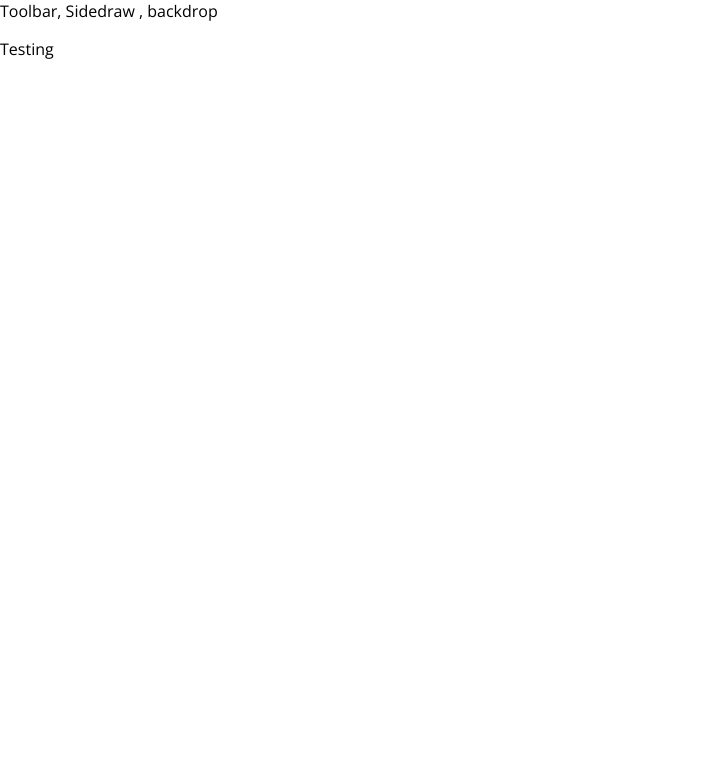
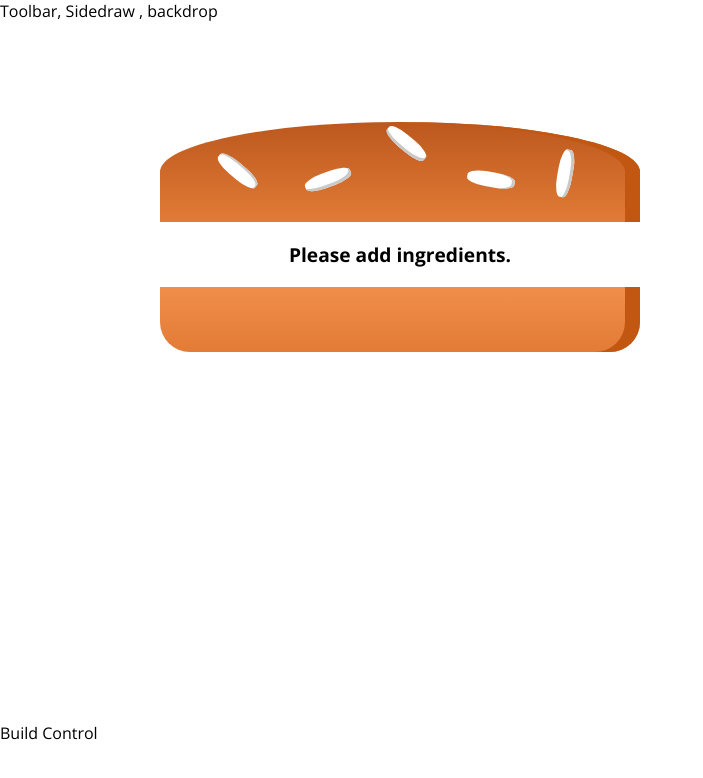
Before and after one commit to tonyz0212/burgerKing, a React (Create React App) app: page / in a window 1280 px wide. Shown: the top 778 px of the page, without its empty margins (0-703 px from the left). Built offline with nearby package versions, Linux system fonts and the light colour scheme.

Commit message:
output ingredient dynamically

```diff
--- a/src/App.js
+++ b/src/App.js
@@ -1,12 +1,13 @@
 import React, { Component } from 'react';
 import Layout from './components/Layout/Layout';
+import BurgerBuilder from './containers/BurgerBuilder/BurgerBuilder'
 
 class App extends Component {
   render() {
     return (
       <div >
         <Layout>
-          <p> Testing </p>
+         <BurgerBuilder/>
         </Layout>
 
       </div>
--- /dev/null
+++ b/src/components/Burger/Burger.js
@@ -0,0 +1,29 @@
+import React from 'react';
+import classes from './Burger.module.css';
+import BurgerIngredient from './BurgerIngredient/BurgerIngredient';
+
+const burger = (props) => {
+    let transformedIngredients = Object.keys(props.ingredients)
+    .map(igKey =>{
+        return [...Array(props.ingredients[igKey] )].map( (_,i) => {
+            return <BurgerIngredient key = {igKey+i} type = {igKey} />
+        });
+    })
+    .reduce((arr,el) => {
+        return arr.concat(el)
+    }, []);
+    if( transformedIngredients.length === 0){
+        transformedIngredients = <p> Please add ingredients. </p>;
+    }
+    console.log(transformedIngredients);
+    return (
+        <div className={classes.Burger}>
+            <BurgerIngredient type="top"/>
+            {transformedIngredients}
+            <BurgerIngredient type="bottom"/>
+
+        </div>
+    );
+};
+
+export default burger;
--- /dev/null
+++ b/src/components/Burger/Burger.module.css
@@ -0,0 +1,20 @@
+.Burger {
+    width : 100%;
+    margin: 100px;
+    height: 250px;
+    /* overflow: scroll; */
+    text-align:center;
+    font-weight: bold;
+    font-size:1.2rem;
+
+}
+
+
+@media ( min-width: 500px) and (min-height: 400px){
+    .Burger{
+        width: 600px;
+        height: 500px;
+
+    }
+
+}
--- /dev/null
+++ b/src/components/Burger/BurgerIngredient/BurgerIngredient.js
@@ -0,0 +1,45 @@
+import React,{Component} from 'react'
+import classes from './BurgerIngredient.module.css';
+import PropTypes from 'prop-types';
+import BurgerBuilder from '../../../containers/BurgerBuilder/BurgerBuilder';
+
+class BurgerIngredient extends Component {
+    render(){
+        let ingredient = null;
+    switch (this.props.type) {
+        case ('bottom'):
+            ingredient = <div className={classes.BreadBottom}></div>;
+            break;
+        case ('top'):
+            ingredient = (
+                <div className={classes.BreadTop} >
+                    <div className={classes.Seeds1}></div>
+                    <div className={classes.Seeds2}></div>
+                </div>
+            );
+            break;
+
+        case ('meat'):
+            ingredient = <div className={classes.Meat}></div>;
+            break;
+        case ('cheese'):
+            ingredient = <div className={classes.Cheese}></div>;
+            break;
+        case ('bacon'):
+            ingredient = <div className={classes.Bacon}></div>;
+            break;
+        case ('salad'):
+            ingredient = <div className={classes.Salad}></div>;
+            break;
+        default:
+            ingredient = null;
+        }
+        return ingredient;
+    }
+}
+BurgerIngredient.propTypes = {
+    type: PropTypes.string.isRequired
+};
+
+
+export default BurgerIngredient;
--- /dev/null
+++ b/src/components/Burger/BurgerIngredient/BurgerIngredient.module.css
@@ -0,0 +1,113 @@
+.BreadBottom {
+    height: 13%;
+    width: 80%;
+    background: linear-gradient(#F08E4A, #e27b36);
+    border-radius: 0 0 30px 30px;
+    box-shadow: inset -15px 0 #c15711;
+    margin: 2% auto;
+}
+
+.BreadTop {
+    height: 20%;
+    width: 80%;
+    background: linear-gradient(#bc581e, #e27b36);
+    border-radius: 50% 50% 0 0;
+    box-shadow: inset -15px 0 #c15711;
+    margin: 2% auto;
+    position: relative;
+}
+
+.Seeds1 {
+    width: 10%;
+    height: 15%;
+    position: absolute;
+    background-color: white;
+    left: 30%;
+    top: 50%;
+    border-radius: 40%;
+    transform: rotate(-20deg);
+    box-shadow: inset -2px -3px #c9c9c9;
+}
+
+.Seeds1:after {
+    content: "";
+    width: 100%;
+    height: 100%;
+    position: absolute;
+    background-color: white;
+    left: -170%;
+    top: -260%;
+    border-radius: 40%;
+    transform: rotate(60deg);
+    box-shadow: inset -1px 2px #c9c9c9;
+  }
+
+.Seeds1:before {
+    content: "";
+    width: 100%;
+    height: 100%;
+    position: absolute;
+    background-color: white;
+    left: 180%;
+    top: -50%;
+    border-radius: 40%;
+    transform: rotate(60deg);
+    box-shadow: inset -1px -3px #c9c9c9;
+  }
+
+  .Seeds2 {
+    width: 10%;
+    height: 15%;
+    position: absolute;
+    background-color: white;
+    left: 64%;
+    top: 50%;
+    border-radius: 40%;
+    transform: rotate(10deg);
+    box-shadow: inset -3px 0 #c9c9c9;
+  }
+
+  .Seeds2:before {
+    content: "";
+    width: 100%;
+    height: 100%;
+    position: absolute;
+    background-color: white;
+    left: 150%;
+    top: -130%;
+    border-radius: 40%;
+    transform: rotate(90deg);
+    box-shadow: inset 1px 3px #c9c9c9;
+  }
+
+
+.Meat {
+    width: 80%;
+    height: 8%;
+    background: linear-gradient(#7f3608, #702e05);
+    margin: 2% auto;
+    border-radius: 15px;
+}
+
+.Cheese {
+    width: 90%;
+    height: 4.5%;
+    margin: 2% auto;
+    background: linear-gradient(#f4d004, #d6bb22);
+    border-radius: 20px;
+}
+
+.Salad {
+    width: 85%;
+    height: 7%;
+    margin: 2% auto;
+    background: linear-gradient(#228c1d, #91ce50);
+    border-radius: 20px;
+}
+
+.Bacon {
+    width: 80%;
+    height: 3%;
+    background: linear-gradient(#bf3813, #c45e38);
+    margin: 2% auto;
+}
--- a/src/components/Layout/Layout.js
+++ b/src/components/Layout/Layout.js
@@ -1,11 +1,12 @@
 import React from 'react';
 import Aux from '../../hoc/Aux';
+import classes from './Layout.module.css'
 
 const layout = (props) => (
     // having adjacent JSX element, we could use HOC to solve the issue. Another way to to use Array(But it needs the key attribute)
     <Aux>
         <div> Toolbar, Sidedraw , backdrop </div>
-        <main>
+        <main className = {classes.Content}>
             {props.children}
         </main>
     </Aux>
--- /dev/null
+++ b/src/components/Layout/Layout.module.css
@@ -0,0 +1,3 @@
+.Content{
+    margin-top: 16px;
+}
--- a/src/containers/BurgerBuilder/BurgerBuilder.js
+++ b/src/containers/BurgerBuilder/BurgerBuilder.js
@@ -1,13 +1,26 @@
 import React, {Component} from 'react';
 import Aux from '../../hoc/Aux'
+import Burger from '../../components/Burger/Burger';
 
 class BurgerBuilder extends Component {
+    state = {
+        ingredients:{
+            salad:0,
+            bacon:0,
+            cheese:0,
+            meat:0
+        }
+
+    }
     render() {
         return (
             <Aux>
-                <div> Burger</div>
+               <Burger ingredients={this.state.ingredients}/>
                 <div> Build Control</div>
             </Aux>
             );
     }
 }
+
+
+export default BurgerBuilder;
```
Also changed, not shown: package.json (+14 -1 lines), 1 other file (tests, documents, lock files or other folders).
